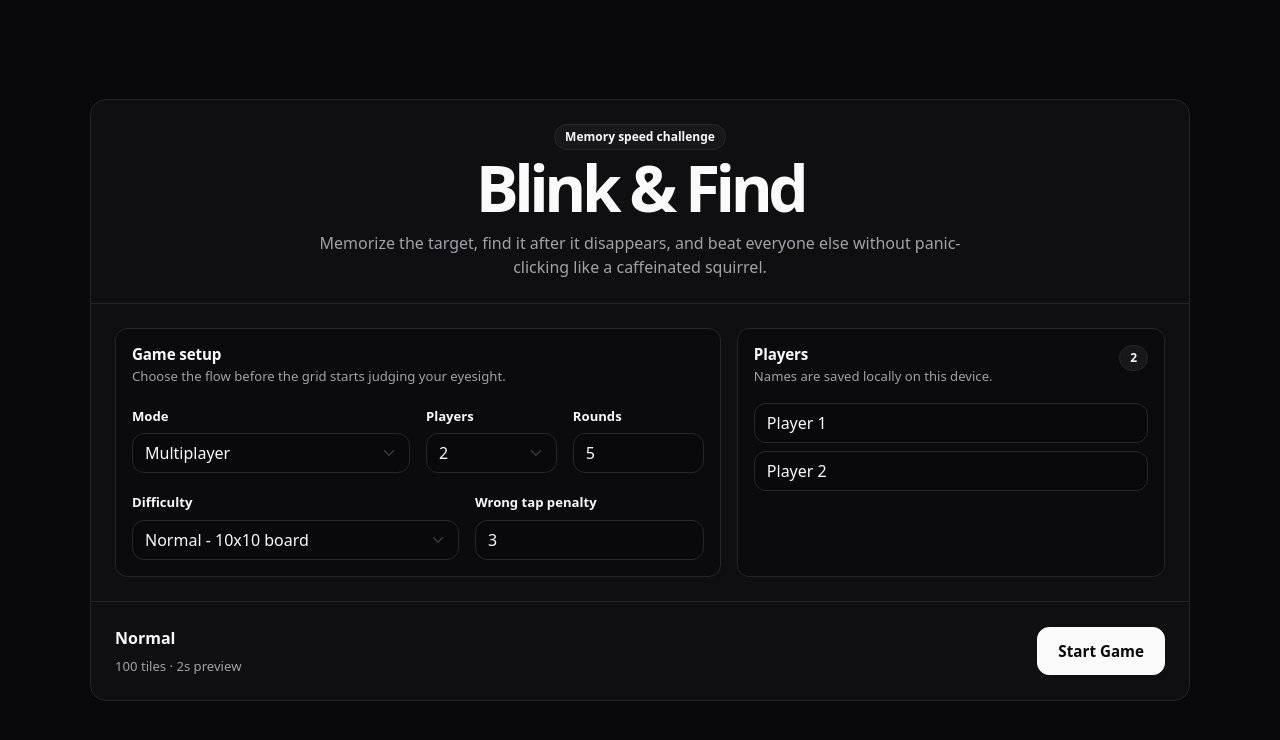
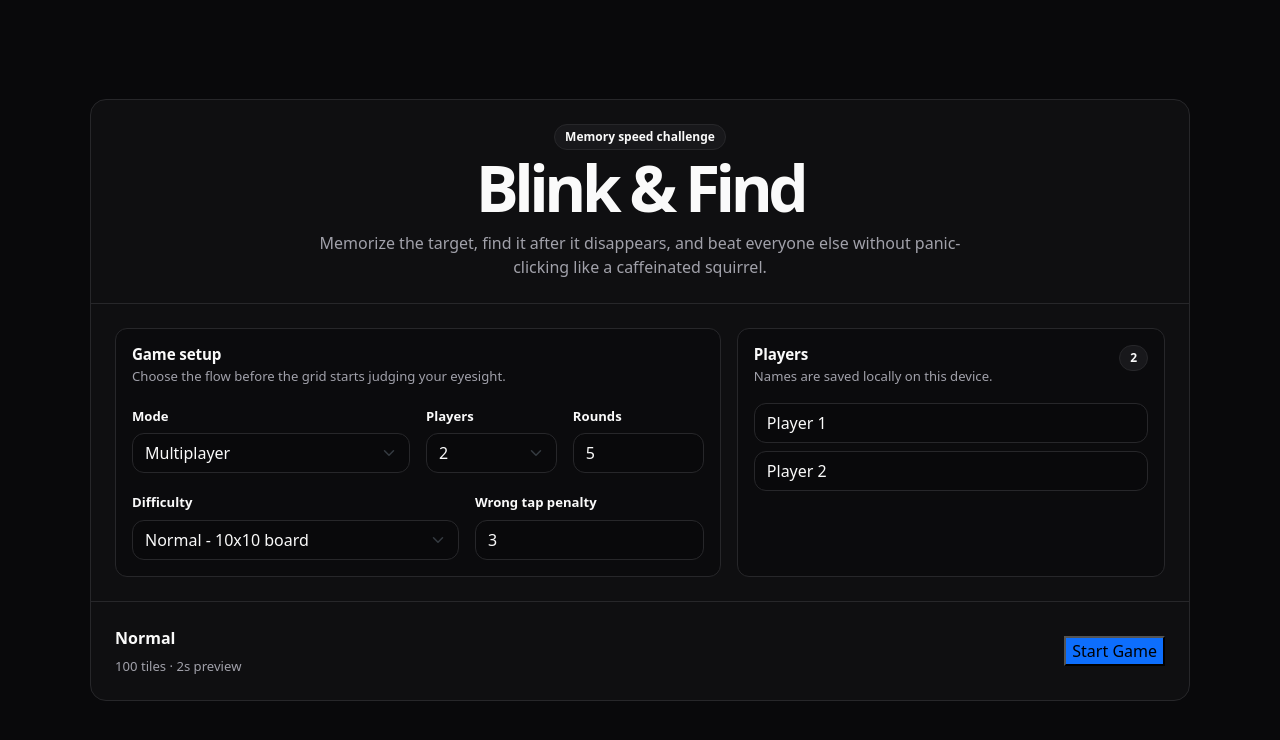
Before and after one commit to Nischhalsubba/blink-and-find, a Next.js app: page / in a window 1280 px wide. Shown: the top 740 px of the page. Built offline with nearby package versions, Linux system fonts and the light colour scheme.

Commit message:
Replace button with real shadcn implementation

```diff
--- a/src/components/ui/button.tsx
+++ b/src/components/ui/button.tsx
@@ -1,42 +1,57 @@
-import type { ButtonHTMLAttributes } from "react";
-import { cn } from "@/lib/cn";
+import * as React from "react";
+import { Slot } from "@radix-ui/react-slot";
+import { cva, type VariantProps } from "class-variance-authority";
 
-type ButtonVariant = "default" | "secondary" | "outline" | "ghost" | "destructive";
-type ButtonSize = "sm" | "md" | "lg";
+import { cn } from "@/lib/utils";
 
-interface ButtonProps extends ButtonHTMLAttributes<HTMLButtonElement> {
-  variant?: ButtonVariant;
-  size?: ButtonSize;
-}
+const buttonVariants = cva(
+  "inline-flex items-center justify-center gap-2 whitespace-nowrap rounded-md text-sm font-medium transition-all disabled:pointer-events-none disabled:opacity-50 [&_svg]:pointer-events-none [&_svg:not([class*='size-'])]:size-4 shrink-0 [&_svg]:shrink-0 outline-none focus-visible:border-ring focus-visible:ring-ring/50 focus-visible:ring-[3px] aria-invalid:ring-destructive/20 dark:aria-invalid:ring-destructive/40 aria-invalid:border-destructive",
+  {
+    variants: {
+      variant: {
+        default: "bg-primary text-primary-foreground shadow-xs hover:bg-primary/90",
+        destructive:
+          "bg-destructive text-white shadow-xs hover:bg-destructive/90 focus-visible:ring-destructive/20 dark:focus-visible:ring-destructive/40 dark:bg-destructive/60",
+        outline:
+          "border bg-background shadow-xs hover:bg-accent hover:text-accent-foreground dark:bg-input/30 dark:border-input dark:hover:bg-input/50",
+        secondary:
+          "bg-secondary text-secondary-foreground shadow-xs hover:bg-secondary/80",
+        ghost: "hover:bg-accent hover:text-accent-foreground dark:hover:bg-accent/50",
+        link: "text-primary underline-offset-4 hover:underline",
+      },
+      size: {
+        default: "h-9 px-4 py-2 has-[>svg]:px-3",
+        sm: "h-8 rounded-md gap-1.5 px-3 has-[>svg]:px-2.5",
+        lg: "h-10 rounded-md px-6 has-[>svg]:px-4",
+        icon: "size-9",
+      },
+    },
+    defaultVariants: {
+      variant: "default",
+      size: "default",
+    },
+  }
+);
 
-const variantClasses: Record<ButtonVariant, string> = {
-  default: "ui-button-default",
-  secondary: "ui-button-secondary",
-  outline: "ui-button-outline",
-  ghost: "ui-button-ghost",
-  destructive: "ui-button-destructive",
-};
+function Button({
+  className,
+  variant,
+  size,
+  asChild = false,
+  ...props
+}: React.ComponentProps<"button"> &
+  VariantProps<typeof buttonVariants> & {
+    asChild?: boolean;
+  }) {
+  const Comp = asChild ? Slot : "button";
 
-const sizeClasses: Record<ButtonSize, string> = {
-  sm: "ui-button-sm",
-  md: "ui-button-md",
-  lg: "ui-button-lg",
-};
-
-/**
- * Bootstrap-compatible shadcn-style button primitive.
- * It keeps native button behavior and uses CSS tokens for the visual system.
- */
-export function Button({
-  className,
-  variant = "default",
-  size = "md",
-  ...props
-}: ButtonProps) {
   return (
-    <button
-      className={cn("ui-button", variantClasses[variant], sizeClasses[size], className)}
+    <Comp
+      data-slot="button"
+      className={cn(buttonVariants({ variant, size, className }))}
       {...props}
     />
   );
 }
+
+export { Button, buttonVariants };
```
